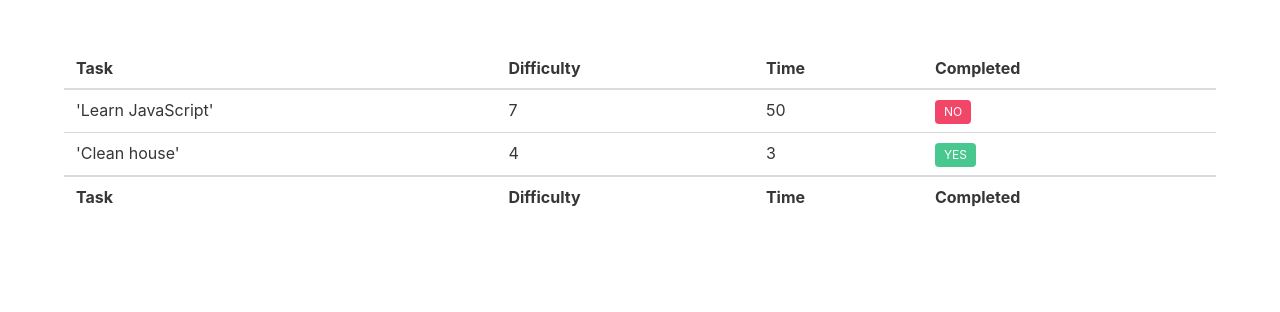
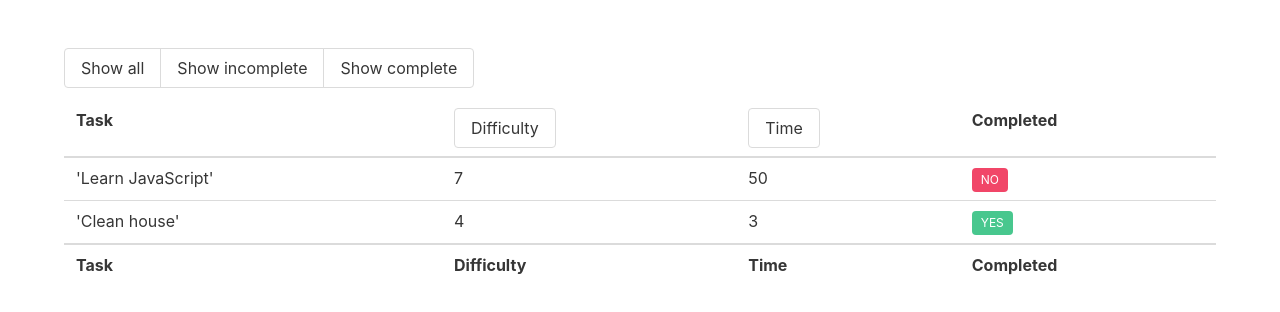
Before and after one commit to Cuboctaedro/todo-app, a plain HTML site: page index.html in a window 1280 px wide. Drawn offline with nearby package versions, Linux system fonts and the light colour scheme.

Commit message:
with events

```diff
--- a/index.html
+++ b/index.html
@@ -13,12 +13,29 @@
 
                 <div class="block">
 
+                    <div class="field has-addons">
+                        <p class="control">
+                          <button class="button" data-filter="all">Show all</button>
+                        </p>
+                        <p class="control">
+                          <button class="button" data-filter="incomplete">Show incomplete</button>
+                        </p>
+                        <p class="control">
+                          <button class="button" data-filter="complete">Show complete</button>
+                        </p>
+                      </div>
+
+
                     <table class="table is-fullwidth">
                         <thead>
                             <tr>
                                 <th>Task</th>
-                                <th>Difficulty</th>
-                                <th>Time</th>
+                                <th>
+                                    <button class="button is-outlined" data-sort="difficulty">Difficulty</button>
+                                </th>
+                                <th>
+                                    <button class="button is-outlined" data-sort="time">Time</button>
+                                </th>
                                 <th>Completed</th>
                             </tr>
                         </thead>
```
